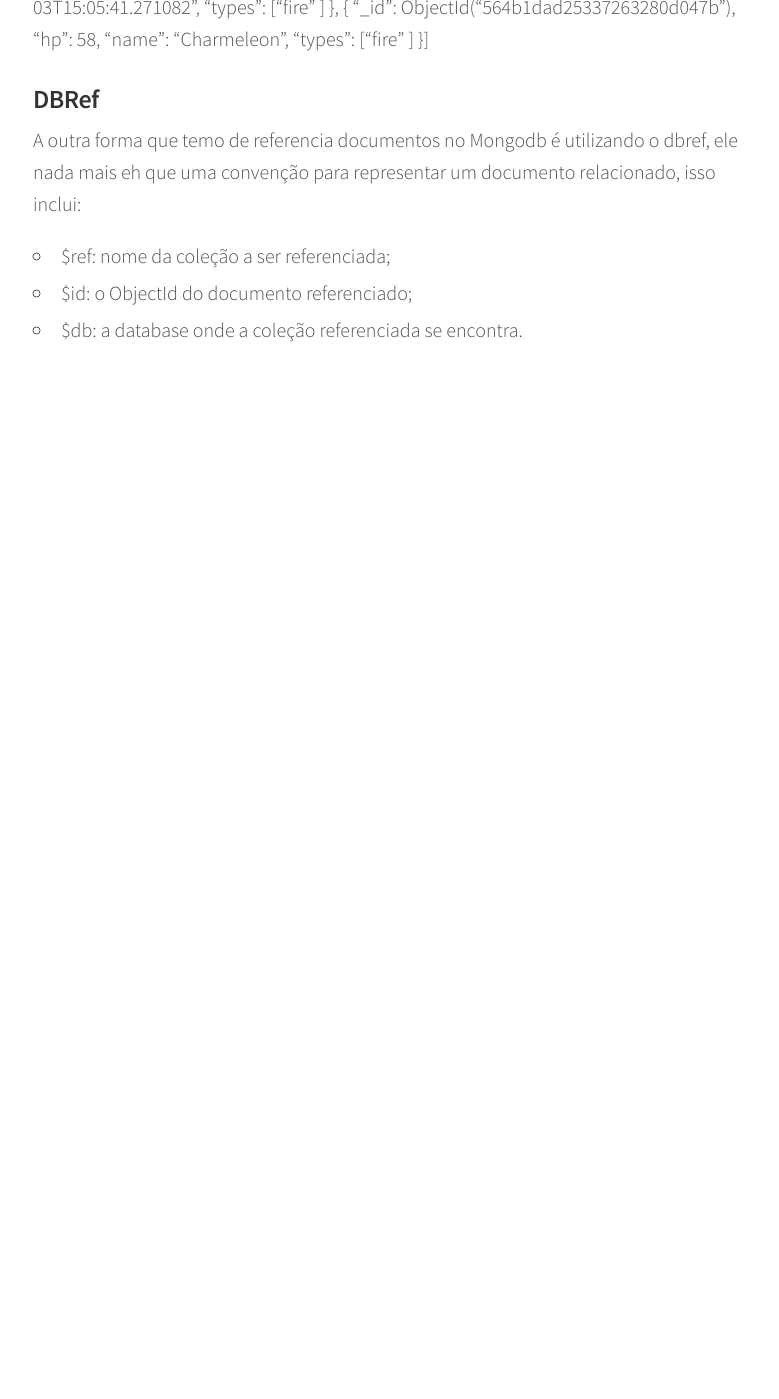
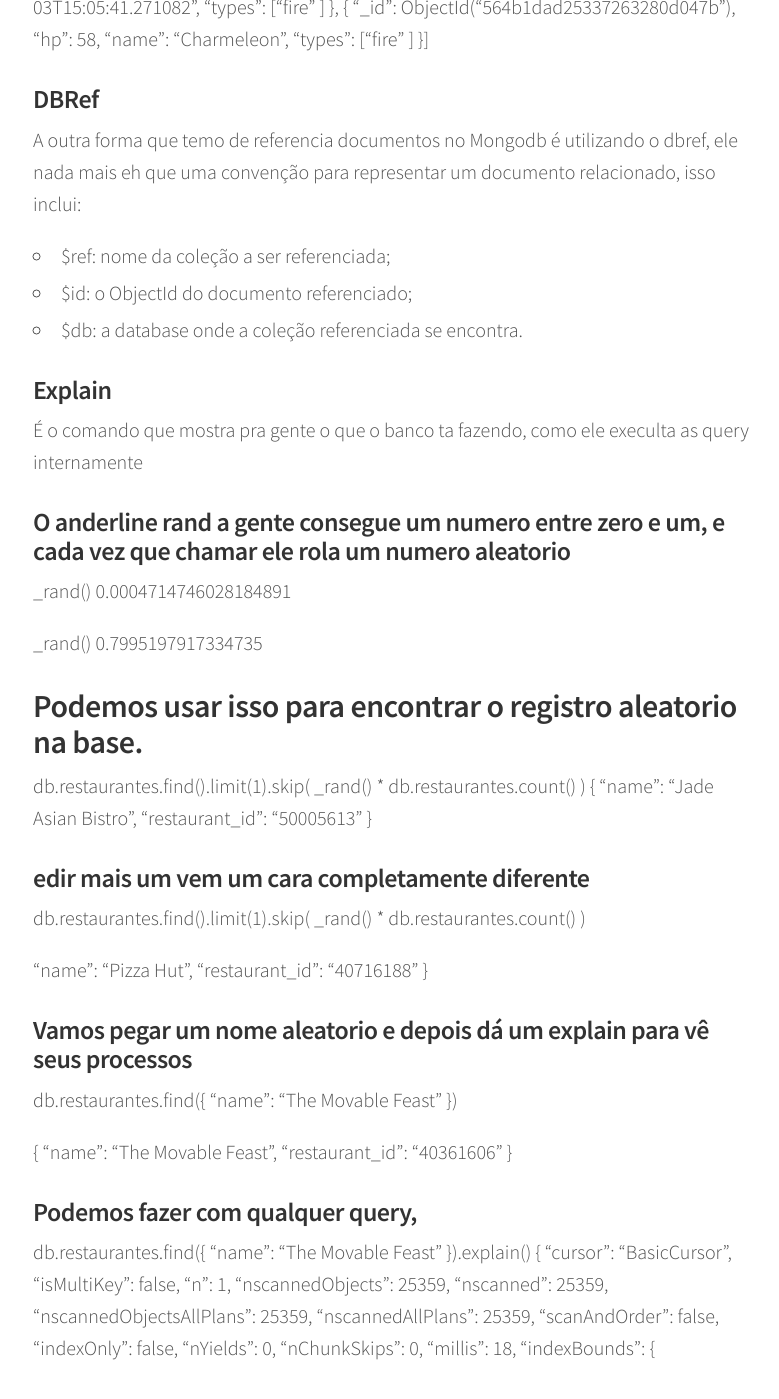
Before and after one commit to indrajithbandara/debug-blog, a Jekyll site: the page built from _posts/2016-06-08-mongo6.md, in a window 1280 px wide and 1400 px high, scrolled down 2296 px. Shown: the whole window, without its empty margins (247-1026 px from the left). Built offline with Jekyll 4.4.1, drawn with Linux system fonts in a browser that asks for light colours; comment, search, counter and statistics services are not loaded; a file with an impossible date is left out; before the commit the page ends 2762 px from its top, so only the background shows below that.

Commit message:
Sobe caralho de asa

```diff
--- a/_posts/2016-06-08-mongo6.md
+++ b/_posts/2016-06-08-mongo6.md
@@ -82,3 +82,51 @@
 - $ref: nome da coleção a ser referenciada;
 - $id: o ObjectId do documento referenciado;
 - $db: a database onde a coleção referenciada se encontra.
+
+### Explain
+É o comando que mostra pra gente o que o banco ta fazendo, como ele execulta as query internamente
+
+### O anderline rand a gente consegue um numero entre zero e um, e cada vez que chamar ele rola um numero aleatorio
+ _rand()
+0.0004714746028184891
+
+ _rand()
+0.7995197917334735
+
+## Podemos usar isso para encontrar o registro aleatorio na base.
+ db.restaurantes.find().limit(1).skip( _rand() * db.restaurantes.count() )
+{
+  "name": "Jade Asian Bistro",
+  "restaurant_id": "50005613"
+}
+
+### edir mais um vem um cara completamente diferente
+db.restaurantes.find().limit(1).skip( _rand() * db.restaurantes.count() )
+
+  "name": "Pizza Hut",
+  "restaurant_id": "40716188"
+}
+
+### Vamos pegar um nome aleatorio  e depois dá um explain para vê seus processos
+ db.restaurantes.find({ "name": "The Movable Feast" })
+
+{  "name": "The Movable Feast",
+  "restaurant_id": "40361606"
+}
+
+### Podemos fazer com qualquer query,
+db.restaurantes.find({ "name": "The Movable Feast" }).explain()
+{
+  "cursor": "BasicCursor",
+  "isMultiKey": false,
+  "n": 1,
+  "nscannedObjects": 25359,
+  "nscanned": 25359,
+  "nscannedObjectsAllPlans": 25359,
+  "nscannedAllPlans": 25359,
+  "scanAndOrder": false,
+  "indexOnly": false,
+  "nYields": 0,
+  "nChunkSkips": 0,
+  "millis": 18,
+  "indexBounds": {
```
